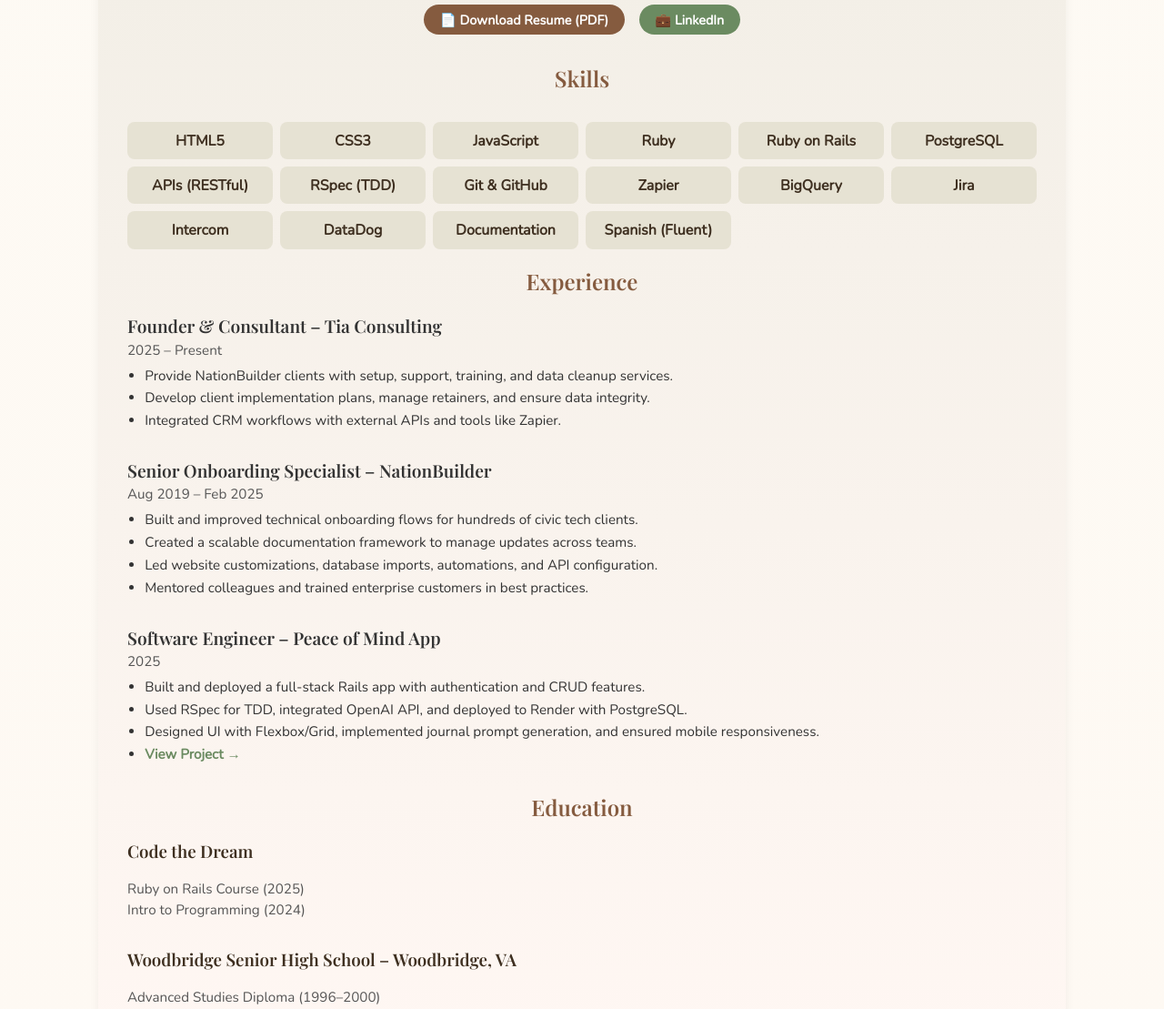
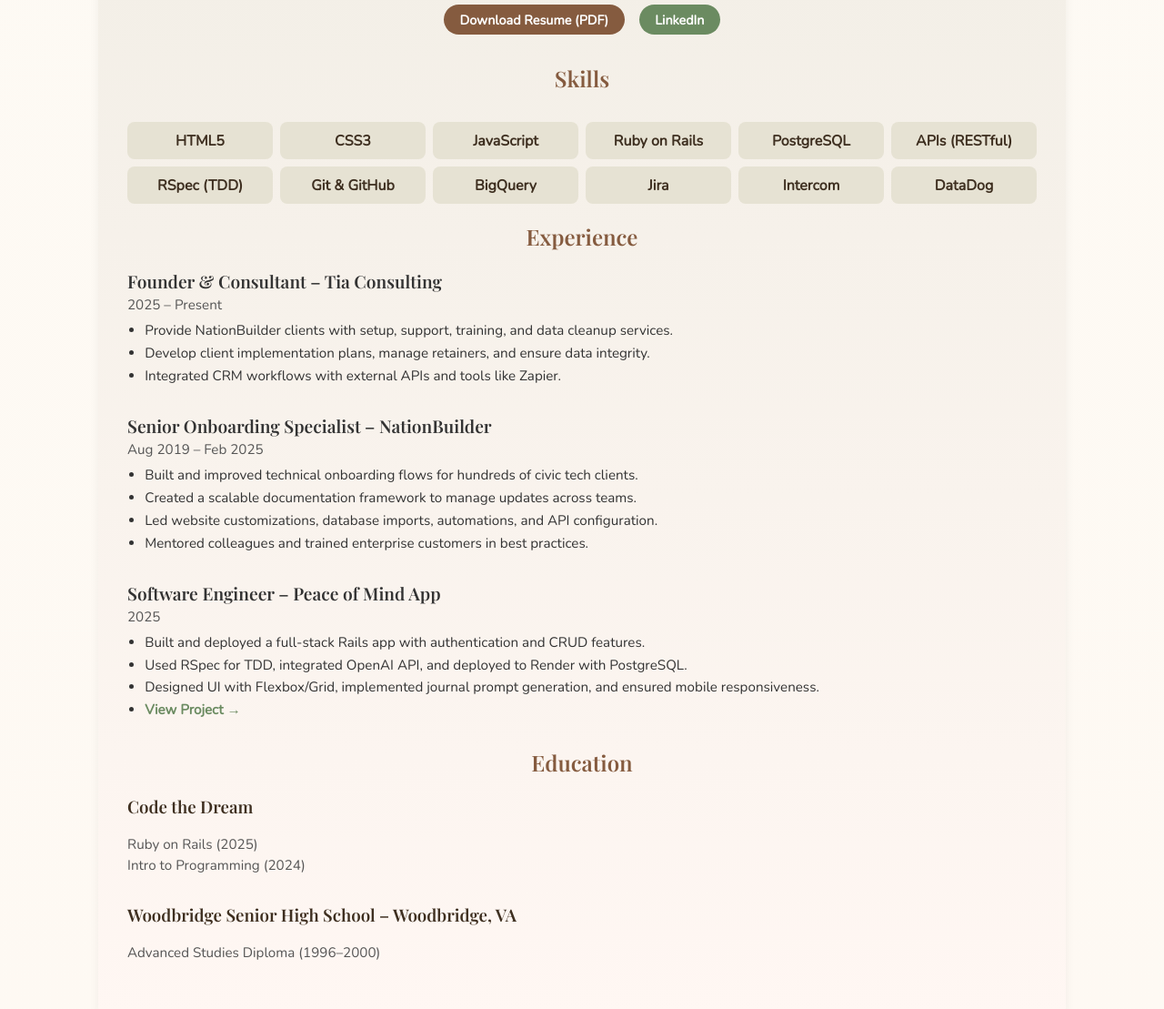
Before and after one commit to Miss-Tia/tia-anderson-jupiter, a plain HTML site: page resume.html in a window 1280 px wide. Shown: the part 420-1529 px from the top of the page at 91% size. Drawn offline with nearby package versions, Linux system fonts and the light colour scheme.

Commit message:
Final resume and site updates before deployment

```diff
--- a/resume.html
+++ b/resume.html
@@ -174,11 +174,11 @@
         <p><a href="mailto:andie0682@gmail.com">andie0682@gmail.com</a> | 240.758.2524 | North Carolina, USA</p>
       </div>
       <p>
-        From onboarding engineer to engineer-engineer. I spent 5+ years translating complex software into solutions users could actually use—now I build those solutions myself. After completing Ruby on Rails training and building a fully deployed full-stack app (<strong>Peace of Mind</strong>), I’m actively seeking opportunities where my rapid skill acquisition, problem-solving mindset, and real-world project experience can thrive. I was selected as a <strong>RailsConf 2025 Scholar</strong> for my engineering potential—and I'm just getting started.
+        From onboarding engineer to engineer-engineer. I spent 5+ years translating complex software into solutions users could actually use—now I build those solutions myself. After completing Ruby on Rails training and building a fully deployed full-stack app (<strong>Peace of Mind</strong>), I’m actively seeking opportunities where my rapid skill acquisition, problem-solving mindset, and real-world project experience can thrive. I was selected as a <strong>RailsConf 2025 Scholar</strong> for my engineering potential...and I'm just getting started.
       </p>
       <div class="resume-cta-buttons">
-        <a href="assets/Tia_Anderson_Resume.pdf" class="brown" download>📄 Download Resume (PDF)</a>
-        <a href="https://linkedin.com/in/miss-tia" target="_blank" class="green">💼 LinkedIn</a>
+        <a href="assets/Tia_Anderson_Resume.pdf" class="brown" download>Download Resume (PDF)</a>
+        <a href="https://linkedin.com/in/miss-tia" target="_blank" class="green">LinkedIn</a>
       </div>
     </div>
 
@@ -188,19 +188,15 @@
         <li>HTML5</li>
         <li>CSS3</li>
         <li>JavaScript</li>
-        <li>Ruby</li>
         <li>Ruby on Rails</li>
         <li>PostgreSQL</li>
         <li>APIs (RESTful)</li>
         <li>RSpec (TDD)</li>
         <li>Git & GitHub</li>
-        <li>Zapier</li>
         <li>BigQuery</li>
         <li>Jira</li>
         <li>Intercom</li>
         <li>DataDog</li>
-        <li>Documentation</li>
-        <li>Spanish (Fluent)</li>
       </ul>
     </section>
 
@@ -241,7 +237,7 @@
       <h2>Education</h2>
       <div class="education-entry">
         <h3>Code the Dream</h3>
-        <p>Ruby on Rails Course (2025)</p>
+        <p>Ruby on Rails (2025)</p>
         <p>Intro to Programming (2024)</p>
       </div>
       <div class="education-entry">
```
Also changed, not shown: index.html (+0 -1 lines), 1 other file.
